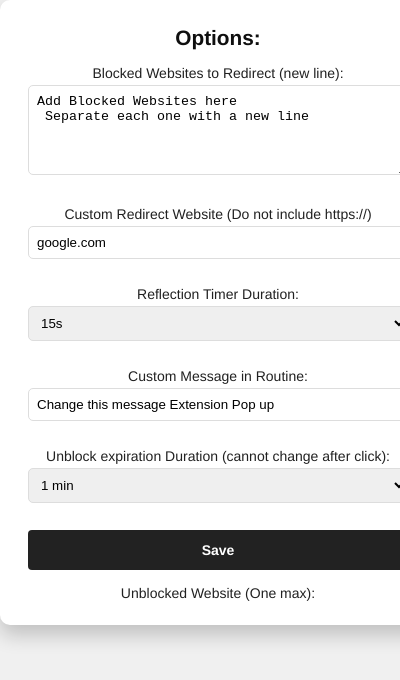
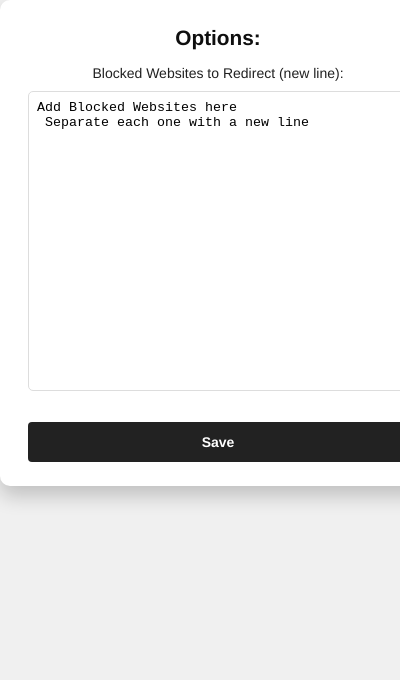
Before and after one commit to hyweric/personal-bully, a browser extension: page popup.html in a window 400 px wide. Both pictures are taken after a click on the button "Save". Shown: the top 680 px of the page. Drawn offline with Linux system fonts and the light colour scheme.

Commit message:
so funny istg

```diff
--- a/popup.css
+++ b/popup.css
@@ -17,7 +17,7 @@ h1 {
 label {
     display: block;
     margin-top: 15px;
-    background: transparent;
+    background: white;
     color: rgb(33, 33, 33);
     font-family: "Farfetch Basis","Helvetica Neue",Arial,sans-serif;
     scroll-behavior: smooth;
@@ -42,9 +42,10 @@ input[type="text"], textarea, select {
     border: 1px solid #ddd;
     border-radius: 5px;
     box-sizing: border-box;
-    margin-top: 4px;
+    margin-top: 10px;
     margin-bottom: 12px;
-    resize: vertical;
+    height: 300px;
+    /* resize: vertical; */
 }
 
 /* button by farfetch */
@@ -74,6 +75,7 @@ button {
   -webkit-user-select: none;
   touch-action: manipulation;
   width: 100%;
+  margin-bottom: 1rem;
 }
 
 button:hover {
--- a/popup.html
+++ b/popup.html
@@ -11,7 +11,7 @@
 
     <label for="blockedWebsites"> Blocked Websites to Redirect (new line):</label>
     <textarea type = "text2" id="blockedWebsites"></textarea>
-
+<!--
     <label for="redirectWebsite">Custom Redirect Website (Do not include https://)</label>
     <input type="text" id="redirectWebsite">
 
@@ -36,14 +36,14 @@
       <option value="1800">30 min</option>
       <option value="3600">1 hr</option>
       <option value="10800">3 hr</option>
-    </select>
+    </select> -->
     <div id="status"></div>
     <button id="save">Save</button>
     <br>
-    <label for="routine">Unblocked Website (One max):</label>
+    <!-- <label for="routine">Unblocked Website (One max):</label>
     <ul id="whitelist">
 
-    </ul>
+    </ul> -->
   </div>
 
     <script src="popup.js"></script>
--- a/popup.js
+++ b/popup.js
@@ -1,12 +1,8 @@
 const saveOptions = () => {
     const blockedWebsites = document.getElementById('blockedWebsites').value;
-    const redirectWebsite = document.getElementById('redirectWebsite').value; // note:
-    const timer = document.getElementById('timer').value;
-    const routine = document.getElementById('routine').value;
-    const timeout = document.getElementById('timeout').value;
 
     chrome.storage.sync.set(
-      { redirectWebsite, timer, routine, blockedWebsites, timeout}, // here
+      { blockedWebsites },
       () => {
         const status = document.getElementById('status');
         status.textContent = 'Options saved.';
@@ -18,17 +14,13 @@ const saveOptions = () => {
 // Store in chrome storage
 const restoreOptions = () => {
     chrome.storage.sync.get(
-        { redirectWebsite: 'google.com', timer: '15', routine: 'Change this message Extension Pop up', blockedWebsites: 'Add Blocked Websites here \n Separate each one with a new line', timeout: '60'}, // here
+        { blockedWebsites: 'Add Blocked Websites here \n Separate each one with a new line' },
         (items) => {
             try {
-                document.getElementById('blockedWebsites').value = items.blockedWebsites || 'Add Blocked Websites here \nSeparate each one with a new line like this';
+                document.getElementById('blockedWebsites').value = items.blockedWebsites || 'Add Blocked Websites here \n Separate each one with a new line';
             } catch (error) {
                 console.log('Error:', error);
             }
-            document.getElementById('redirectWebsite').value = items.redirectWebsite || 'google.com';// here
-            document.getElementById('timer').value = items.timer || '15';
-            document.getElementById('routine').value = items.routine || 'Change this message Extension Pop up';
-            document.getElementById('timeout').value = items.timeout || '60';
         }
     );
 };
@@ -40,8 +32,8 @@ try {
     console.log(error);
 }
 
-chrome.storage.sync.get(['blockedWebsites' ], function(items) {
-    chrome.runtime.sendMessage({ text: items.blockedWebsites});
+chrome.storage.sync.get(['blockedWebsites'], function(items) {
+    chrome.runtime.sendMessage({ text: items.blockedWebsites });
 });
 
 const updateWhitelist = (whitelist) => {
@@ -54,7 +46,7 @@ const updateWhitelist = (whitelist) => {
         try {
             whitelistElement.appendChild(li);
         } catch (error) {
-            console.log('Error:', error)
+            console.log('Error:', error);
         }
     });
 };
```
Also changed, not shown: content.js (+19 -26 lines), manifest.json.
